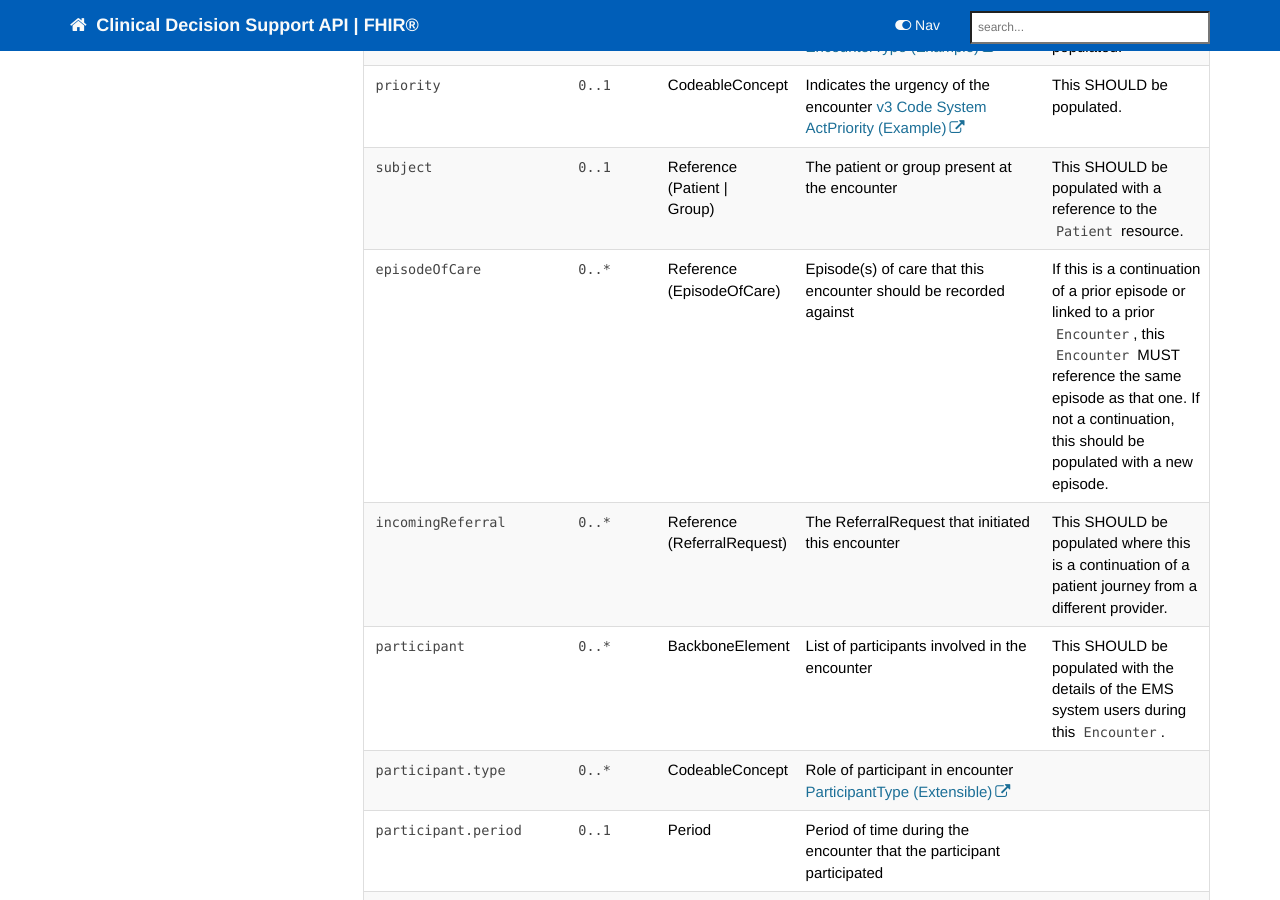
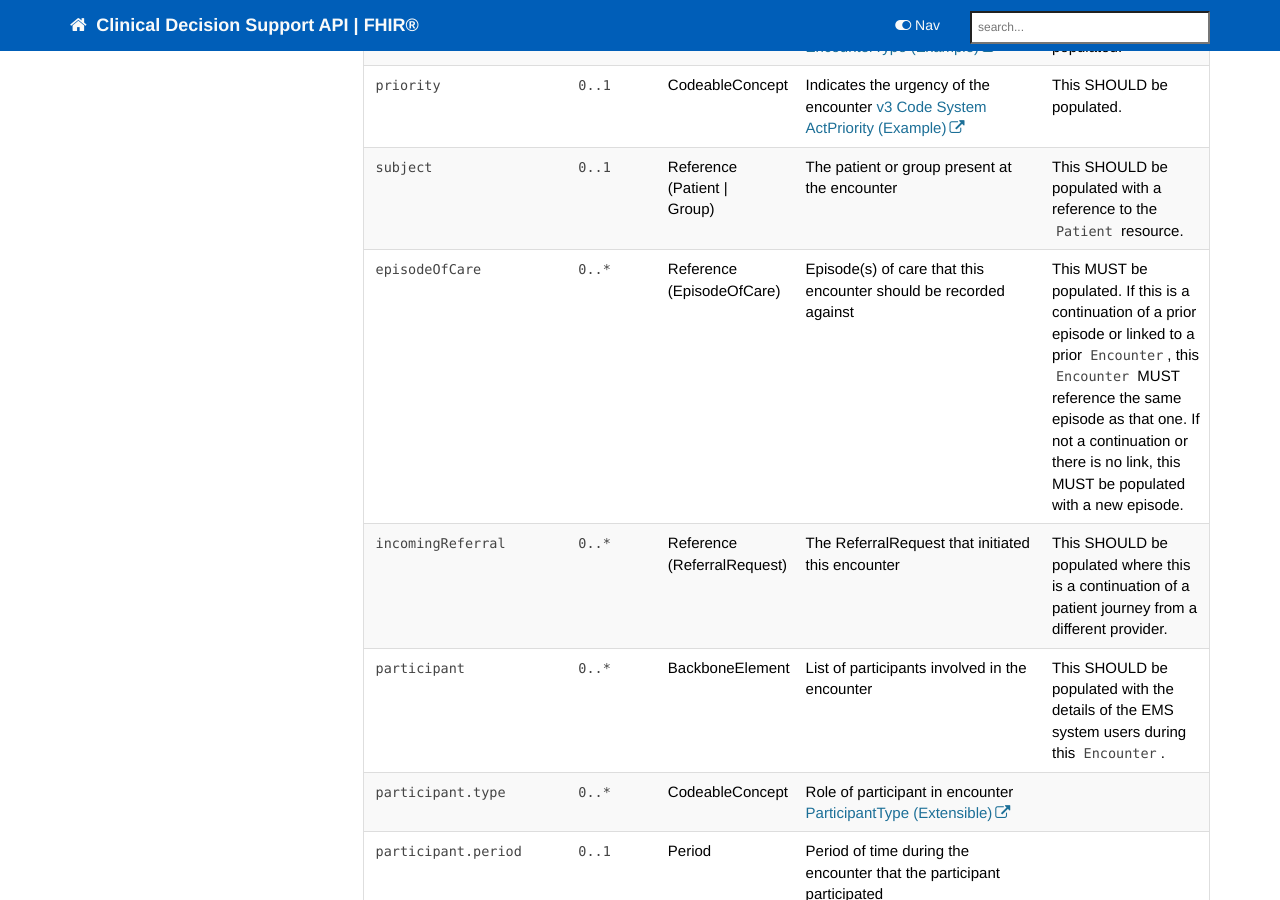
Before and after one commit to nhsconnect/FHIR-CDS, a Jekyll site: the page built from pages/explore/api_encounter_report_encounter.md, in a window 1280 px wide and 900 px high, scrolled down 1872 px. Built offline with Jekyll 4.4.1, drawn with Linux system fonts in a browser that asks for light colours; nearby versions of some CDN libraries; comment, search, counter and statistics services are not loaded; part of the change alters nothing that is shown.

Commit message:
pages/explore/api_encounter_report_encounter.md updated from https://stackedit.io/

```diff
--- a/pages/explore/api_encounter_report_encounter.md
+++ b/pages/explore/api_encounter_report_encounter.md
@@ -176,7 +176,7 @@ Detailed implementation guidance for an `Encounter` resource in the context of a
       <td><code class="highlighter-rouge">0..*</code></td>
     <td>Reference<br>(EpisodeOfCare)</td>
     <td>Episode(s) of care that this encounter should be recorded against</td>
-<td>If this is a continuation of a prior episode or linked to a prior <code class="highlighter-rouge">Encounter</code>, this <code class="highlighter-rouge">Encounter</code> MUST reference the same episode as that one. If not a continuation, this should be populated with a new episode.</td>
+<td>This MUST be populated. If this is a continuation of a prior episode or linked to a prior <code class="highlighter-rouge">Encounter</code>, this <code class="highlighter-rouge">Encounter</code> MUST reference the same episode as that one. If not a continuation or there is no link, this MUST be populated with a new episode.</td>
  </tr>
 <tr>
   <td><code class="highlighter-rouge">incomingReferral</code></td>
@@ -399,6 +399,6 @@ Placeholder -->
 
 
 <!--stackedit_data:
-eyJoaXN0b3J5IjpbLTE0NTc4MzY4NTUsMTczNjE2MzUxMywxMj
-UwNTY3NDgwLDk0ODc5NjM5OV19
+eyJoaXN0b3J5IjpbLTQzNDU5Njc4MSwxNzM2MTYzNTEzLDEyNT
+A1Njc0ODAsOTQ4Nzk2Mzk5XX0=
 -->
```
